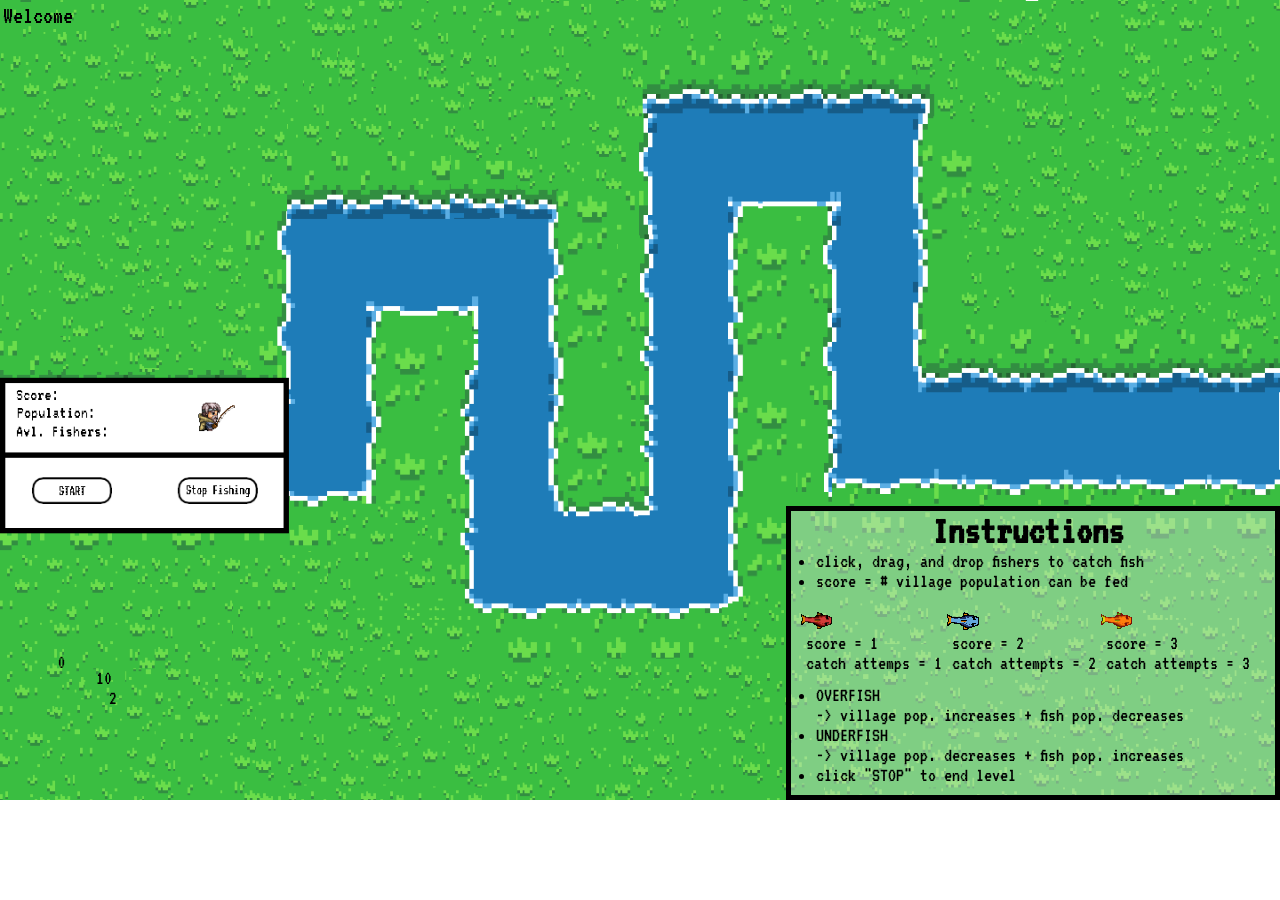
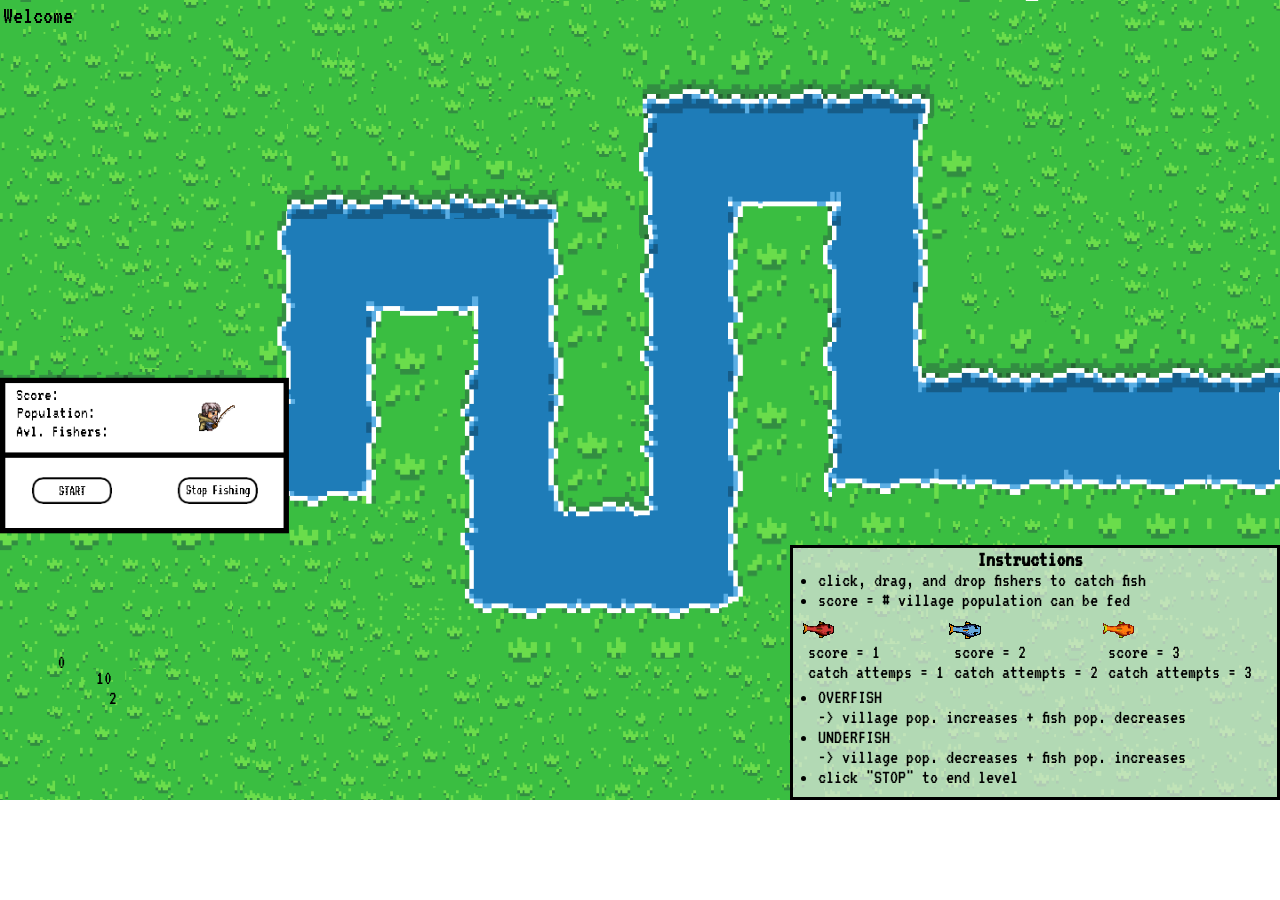
Before and after one commit to anniewang1109/CSSI_Fishing_Village_Game, a Python web app: template templates/gamePage.html in a window 1280 px wide; the page is wider, and only the part inside the window is pictured. Run offline with Jinja, Linux system fonts and the light colour scheme; the template is opened without the code that fills it, so the values that code supplies are empty.

Commit message:
shrinked the size of instructions in gamepage

```diff
--- a/static/gamePage.css
+++ b/static/gamePage.css
@@ -107,15 +107,16 @@ body{
   padding-bottom: 10px;
   padding-left: 10px;
   padding-right: 20px;
-  background-color: rgba(230,230,230,.4);
+  background-color: rgba(230,230,230,.7);
   border-style: solid;
   border-color: black;
-  border-width: 5px;
+  border-width: 3px;
   color: black;
 }
 
 h1{
   text-align: center;
+  font-size:22px;
 }
 
 a {
@@ -139,6 +140,7 @@ li{
 #allFish{
   display: flex;
   justify-content: space-evenly;
+  margin-top: -10px;
 }
 
 .fishImg{
@@ -149,7 +151,7 @@ li{
 }
 
 .fishInfo{
-  padding-bottom: 12px;
+  padding-bottom: 5px;
   padding-left: 5px;
   padding-right: 5px;
 }
--- a/templates/gamePage.html
+++ b/templates/gamePage.html
@@ -52,9 +52,9 @@
     <canvas id="background-layer" width="1440" height="900"></canvas>
     <script src="static/fish.js"></script>
     <script src="static/fisher.js"></script>
-    <script src="static/GP2.js"></script>
+    <!-- <script src="static/GP2.js"></script> -->
 
-    <!-- <script src="static/gamePage.js"></script> -->
+    <script src="static/gamePage.js"></script>
 
   </body>
 
```
